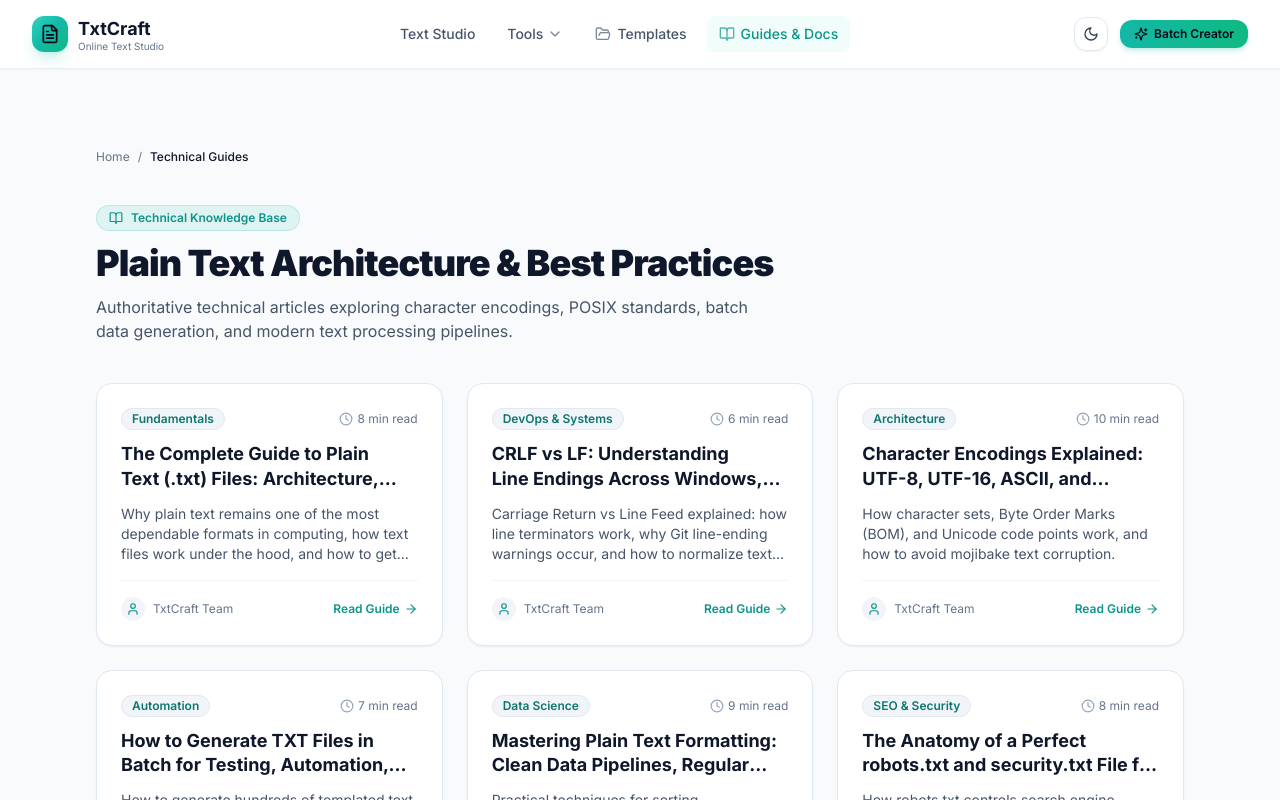
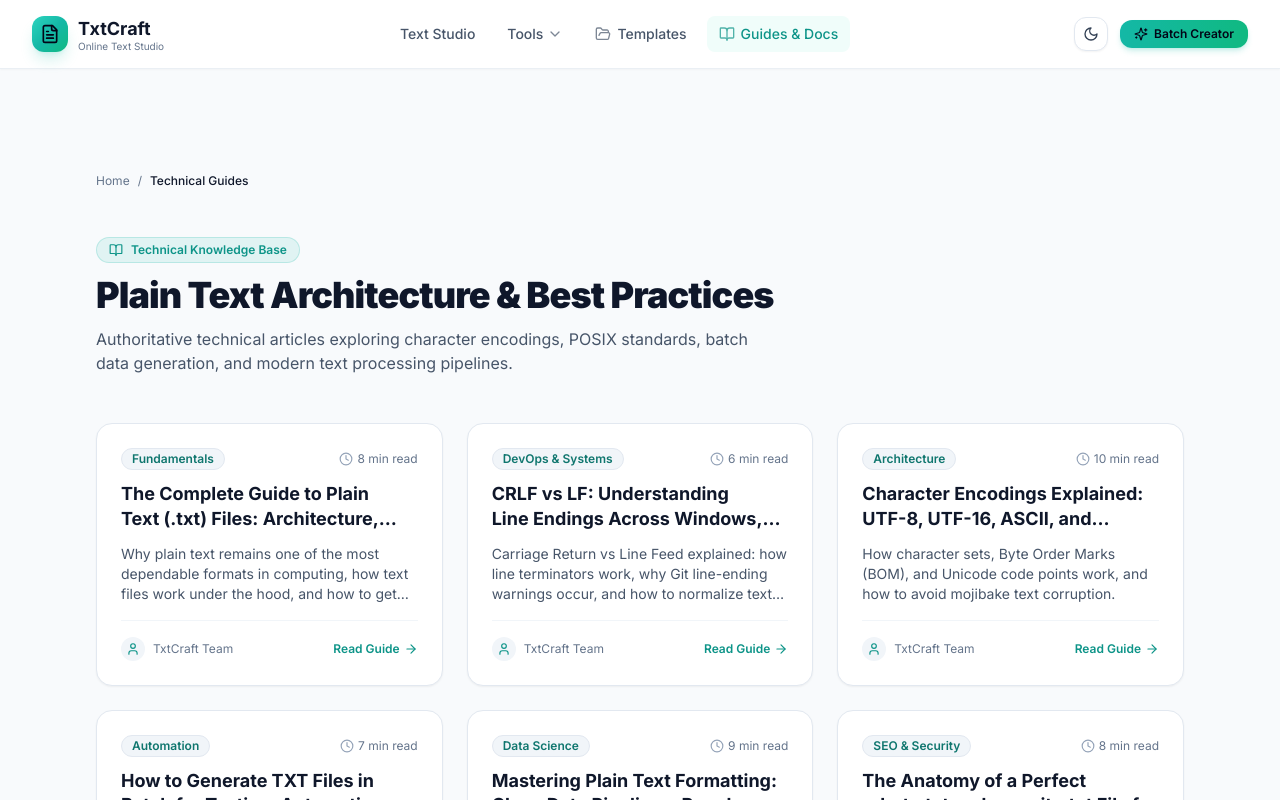
Before and after one commit to ismailattar631-netizen/Txtfilemaker, a Next.js app: page /guides in a window 1280 px wide. Shown: the top 800 px of the page. Built offline with nearby package versions, Linux system fonts and the light colour scheme.

Commit message:
design: unify spacing and card interactions for src/app/guides/page.tsx

```diff
--- a/src/app/guides/page.tsx
+++ b/src/app/guides/page.tsx
@@ -39,7 +39,7 @@ export const metadata: Metadata = {
 
 export default function GuidesPage() {
   return (
-    <div className="max-w-6xl mx-auto px-4 sm:px-6 lg:px-8 py-10 space-y-10 transition-colors">
+    <div className="max-w-6xl mx-auto px-4 sm:px-6 lg:px-8 py-10 sm:py-14 space-y-10 sm:space-y-12 transition-colors">
       <BreadcrumbJsonLd
         items={[
           { name: 'Home', url: 'https://txtcraft.site' },
@@ -75,7 +75,7 @@ export default function GuidesPage() {
           <Link
             key={article.slug}
             href={`/guides/${article.slug}`}
-            className="group rounded-2xl bg-white border border-slate-200 shadow-sm hover:border-teal-500 dark:bg-slate-900/60 dark:border-slate-800 dark:hover:border-teal-500/40 p-6 flex flex-col justify-between transition-all hover:shadow-xl hover:shadow-teal-500/5 space-y-4"
+            className="group rounded-2xl bg-white border border-slate-200 shadow-sm hover:border-teal-500 dark:bg-slate-900/70 dark:border-slate-800 dark:hover:border-teal-500/40 p-6 flex flex-col justify-between transition-all hover:-translate-y-0.5 hover:shadow-xl hover:shadow-teal-500/10 space-y-4"
           >
             <div className="space-y-3">
               <div className="flex items-center justify-between text-xs text-slate-500 dark:text-slate-400">
```
